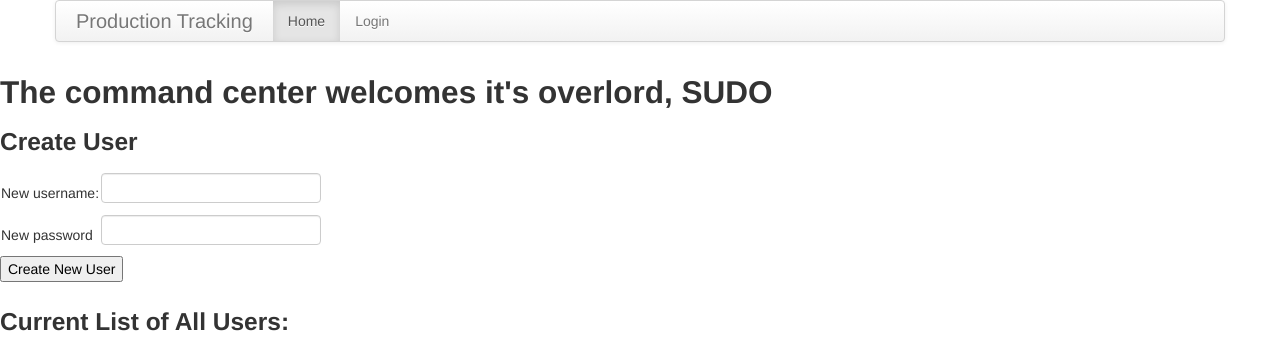
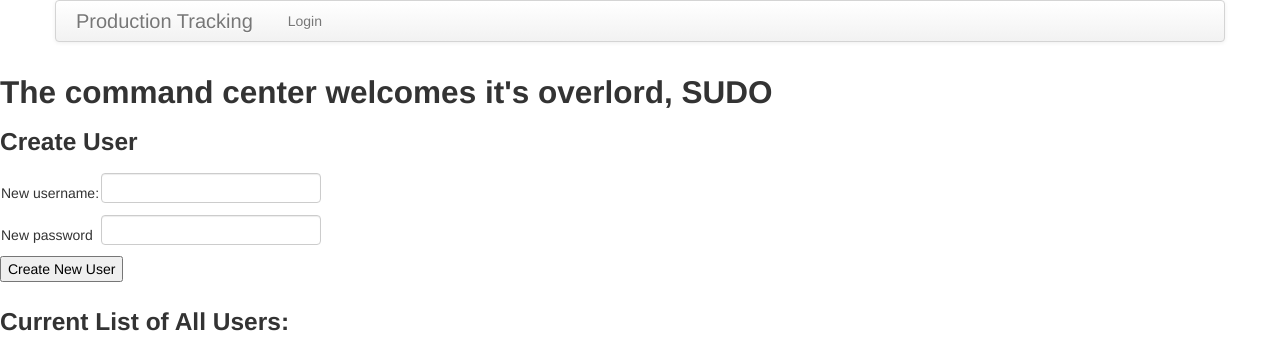
Before and after one commit to aRivieraDream/RandoWebApp, a Flask app: page /sudo in a window 1280 px wide. Shown: the top 353 px of the page. Run offline with Flask 2, Linux system fonts and the light colour scheme; data comes from the database, SQL or seed files in the repository; some libraries are stand-ins or nearby versions.

Commit message:
added sr-only to nav bar

```diff
--- a/app/templates/base.html
+++ b/app/templates/base.html
@@ -25,19 +25,38 @@
     <div class="container">
       <div class="navbar">
         <div class="navbar-inner">
-          <a class="brand" href="{{ url_for('home') }}">Production Tracking</a>
+
+          <a class="brand" href="{{ url_for('home') }}">
+            <span class="sr-only">Production Tracking</span>
+          </a>
           <ul class="nav">
-            <li class="active"><a href="#">Home</a></li>
             {% if g.user.is_authenticated() %}
-            <li><a href="{{ url_for('user', username=g.user.username) }}">Home</a></li>
-            <li><a href="{{ url_for('logout') }}">Logout</a></li>
+            <li>
+              <a href="{{ url_for('user', username=g.user.username) }}">
+              <span class="sr-only">Home</span>
+              </a>
+            </li>
+            <li>
+              <a href="{{ url_for('logout') }}">
+                <span class="sr-only">Logout</span>
+              </a>
+            </li>
             {% if g.user.username == 'admin' %}
-            <li><a href="{{ url_for('admin')}}">Admin</a></li>
+            <li>
+              <a href="{{ url_for('admin')}}">
+                <span class="sr-only">Admin</span>
+              </a>
+            </li>
             {% endif %}
             {% else %}
-            <li><a href="{{ url_for('login') }}">Login</a>
+            <li>
+              <a href="{{ url_for('login') }}">
+                <span class="sr-only">Login</span>
+              </a>
+            </li>
             {% endif %}
           </ul>
+
         </div>
       </div>
     </div>
```
